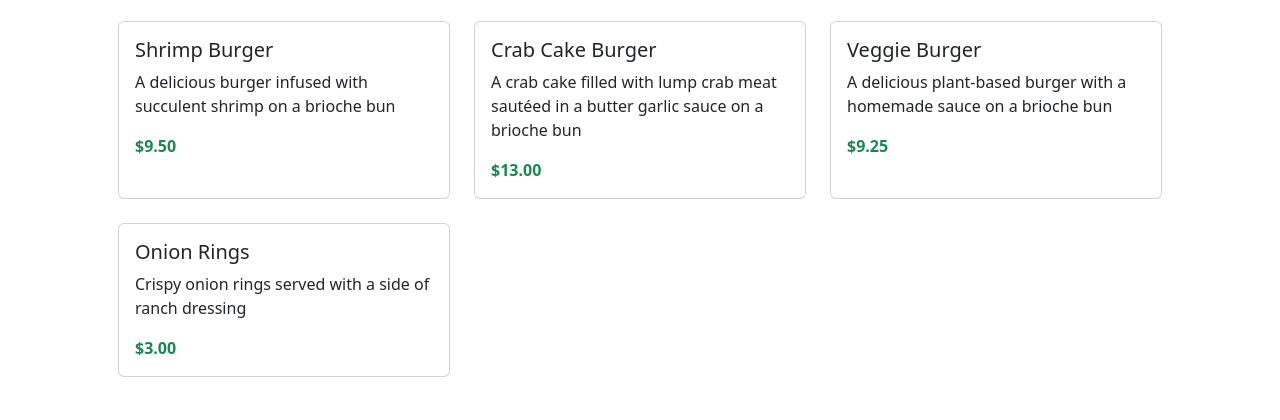
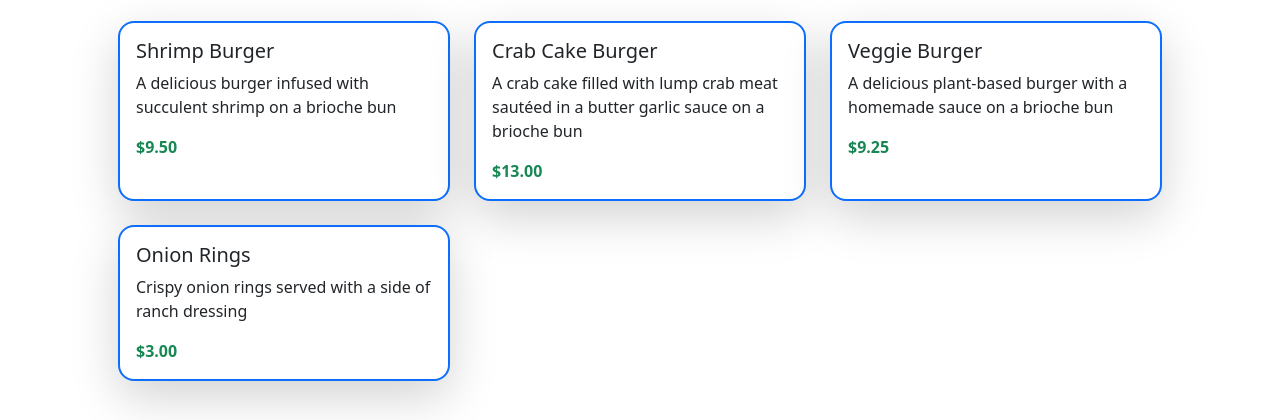
Before and after one commit to Ijbanks/food-truck-site, a plain HTML site: page index.html in a window 1280 px wide. Shown: the part 380-800 px from the top of the page. Drawn offline with nearby package versions, Linux system fonts and the light colour scheme.

Commit message:
Added extra styles with bootstrap and CSS for the cards

```diff
--- a/index.html
+++ b/index.html
@@ -21,7 +21,7 @@
 
                 <!-- Card 1 -->
                 <div class="col-12 col-md-6 col-lg-4">
-                    <div class="card h-100">
+                    <div class="card h-100 shadow-lg rounded-4 border-primary border-2">
                         <div class="card-body">
                             <h3 class="card-title h5"> Shrimp Burger </h3>
                             <p class="card-text"> A delicious burger infused with succulent shrimp on a brioche bun </p>
@@ -31,7 +31,7 @@
                 </div>
                 <!-- Card 2 -->
                <div class="col-12 col-md-6 col-lg-4">
-                    <div class="card h-100">
+                    <div class="card h-100 shadow-lg rounded-4 border-primary border-2">
                         <div class="card-body">
                             <h3 class="card-title h5"> Crab Cake Burger </h3>
                             <p class="card-text"> A crab cake filled with lump crab meat sautéed in a butter garlic sauce on a brioche bun </p>
@@ -43,7 +43,7 @@
 
                 <!-- Card 3 -->
                  <div class="col-12 col-md-6 col-lg-4">
-                    <div class="card h-100">
+                    <div class="card h-100 shadow-lg rounded-4 border-primary border-2">
                         <div class="card-body">
                             <h3 class="card-title h5"> Veggie Burger </h3>
                             <p class="card-text"> A delicious plant-based burger with a homemade sauce on a brioche bun </p>
@@ -55,7 +55,7 @@
 
                 <!-- Card 4 -->
                 <div class="col-12 col-md-6 col-lg-4">
-                    <div class="card h-100">
+                    <div class="card h-100 shadow-lg rounded-4 border-primary border-2">
                         <div class="card-body">
                             <h3 class="card-title h5"> Onion Rings </h3>
                             <p class="card-text"> Crispy onion rings served with a side of ranch dressing </p>
--- a/style.css
+++ b/style.css
@@ -13,3 +13,12 @@
         font-size: 1.5rem;
     }
 }
+
+.card{
+    transition: transform 0.3s, box-shadow 0.3s;
+}
+
+.card:hover{
+    transform: translateY(-5px);
+    box-shadow: 0 1rem 2rem rgba(0, 0, 0, 0.2);
+}
```
